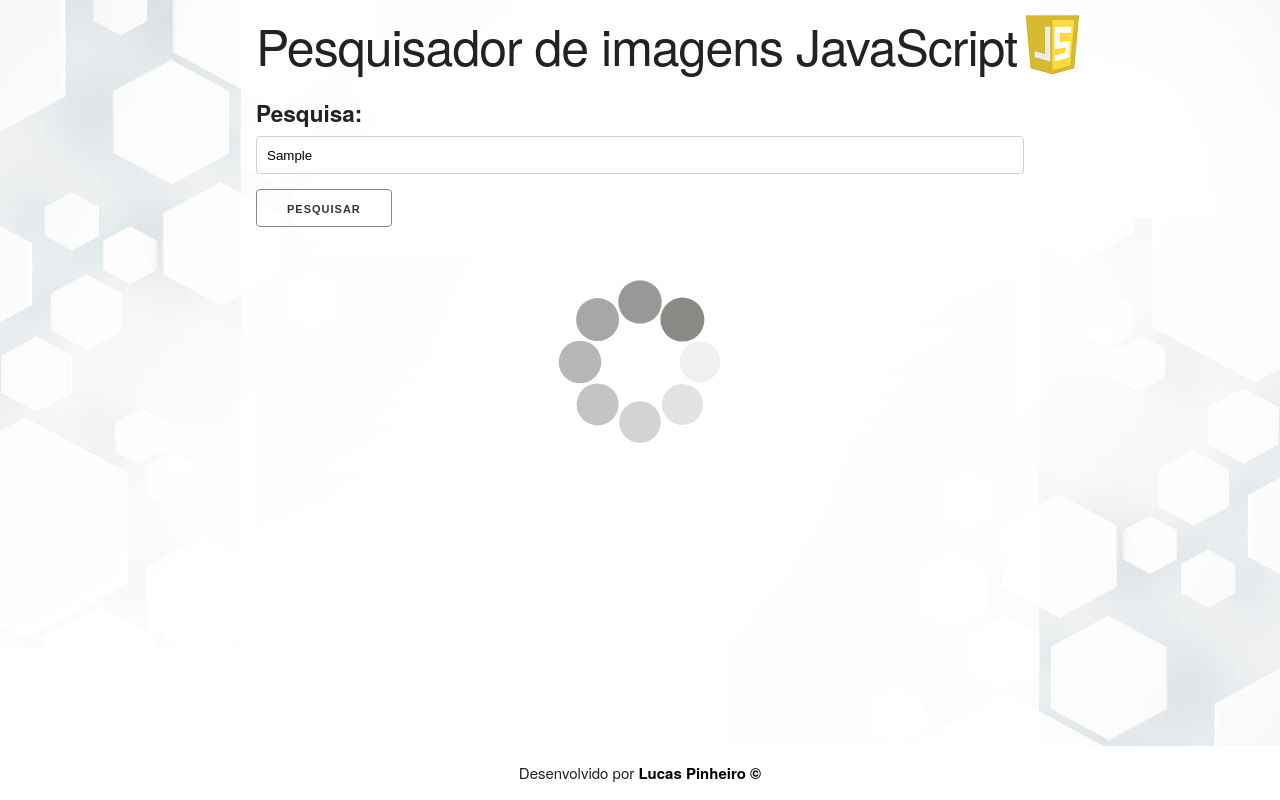
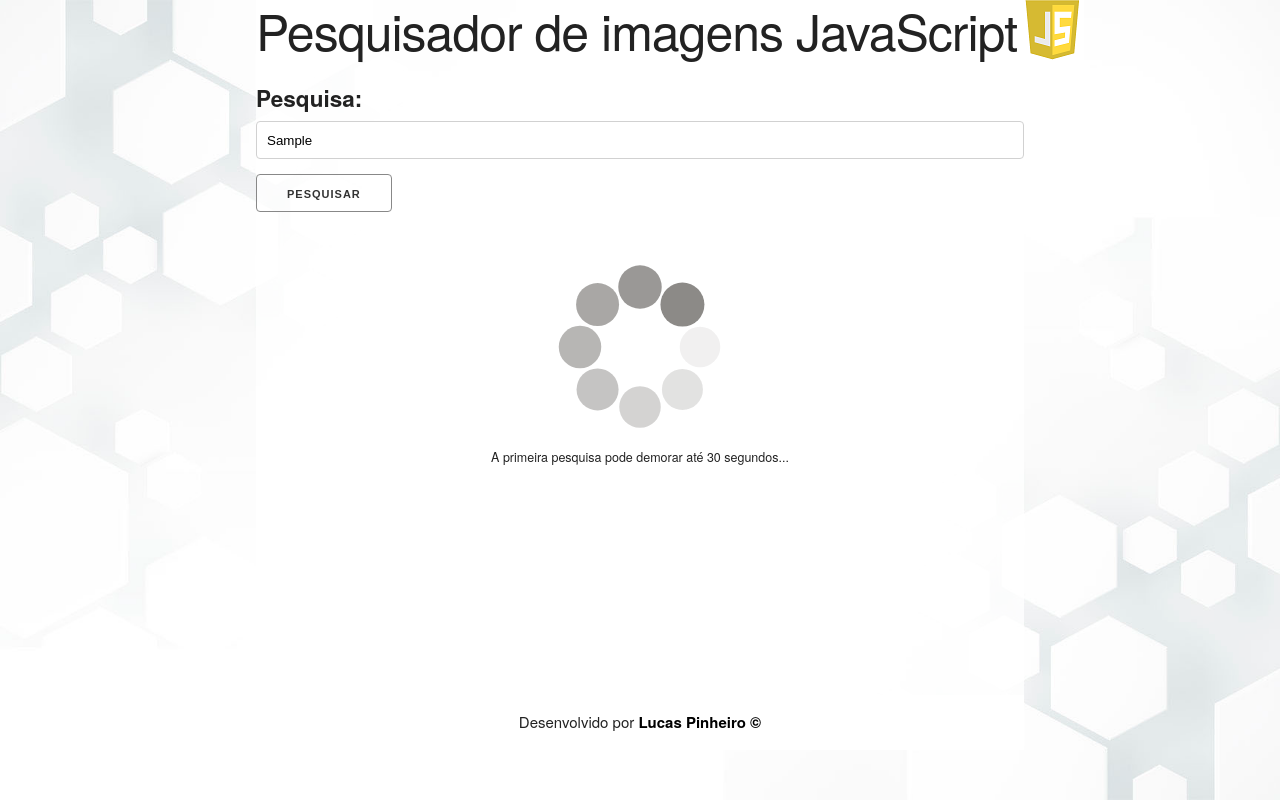
Before and after one commit to lucaspinheirogit/ImageSearchApp, a plain HTML site: page index.html in a window 1280 px wide. Both pictures are taken after typing "Sample" into the empty fields and a click on the button "PESQUISAR". Drawn offline with nearby package versions, Linux system fonts and the light colour scheme; no server answers.

Commit message:
Nenhum resultado encontrado e footer fixado de uma maneira inteligente com min-height = calc(100vh - 105px)

```diff
--- a/client.js
+++ b/client.js
@@ -1,6 +1,6 @@
 var form = document.querySelector("form");
 var input = document.querySelector("input");
-var loading = document.querySelector("#loadingImage");
+var loading = document.querySelector("#loading");
 var sectionImagens = document.querySelector(".imagens");
 
 loading.style.display = 'none';
@@ -33,8 +33,9 @@ form.addEventListener('submit', (evt) => {
 
             imagens = images;
 
-            console.log(imagens);
+            console.log(imagens.data.length);
 
+            if(imagens.data.length > 0){
                 imagens.data.forEach(imagem => {
                     var url = imagem.assets.huge_thumb.url;
                     var descricao = imagem.description;
@@ -49,6 +50,11 @@ form.addEventListener('submit', (evt) => {
 
 
                 });
+            }else{
+                sectionImagens.innerHTML = '<b>Nenhum resultado encontrado<b/>';
+            }
+
+
             loading.style.display = 'none';
         });
 });
--- a/index.html
+++ b/index.html
@@ -11,14 +11,16 @@
 </head>
 
 <body>
+    <div id="wrapper">
         <h1>Pesquisador de imagens JavaScript</h1>
         <form>
             <label style="font-size: 1.5em" for="palavra">Pesquisa:</label>
             <input class="u-full-width" type="text" id="palavra" name="palavra" placeholder="Digite uma palavra...">
             <button type="submit">Pesquisar</button>
         </form>
-    <div style="text-align: center">
-        <img id="loadingImage" src="./loading.gif">
+        <div id="loading" style="text-align: center">
+            <img src="./loading.gif">
+            <small>A primeira pesquisa pode demorar até 30 segundos...</small>
         </div>
 
         <section class="imagens">
@@ -29,7 +31,7 @@
             <span class="fechar">&times;</span>
             <img class="modal-content" id="img01">
         </div>
-
+    </div>
     <footer>
         <h6>Desenvolvido por <a href="www.google.com">Lucas Pinheiro &copy</a></h6>
     </footer>
--- a/main.css
+++ b/main.css
@@ -2,11 +2,9 @@ html{
     background-color: white;
 }
 body{
-    padding: 1em;
     width: 80%;
     margin: 0 auto;
     background-color: rgba(255, 255, 255, 0.8);
-    min-height: calc(100vh - 2em);
 }
 h1{
     text-align: center;
@@ -22,11 +20,11 @@ h6{
     margin: 0;
     padding: 1em;
 }
+#wrapper{
+    min-height: calc(100vh - 105px);
+}
 footer{
-    position: fixed;
-    bottom: 0;
-    left: 50%;
-    transform: translateX(-50%);
+    height: 55px;
     text-align: center;
     width: 100%;
     background-color: rgba(255, 255, 255, 1);
@@ -77,7 +75,7 @@ input:-webkit-autofill:focus,
 input:-webkit-autofill:active  {
     -webkit-box-shadow: 0 0 0 30px white inset !important;
 }
-img:hover{
+.imagens img:hover{
     cursor: pointer;
 }
 
@@ -122,3 +120,12 @@ img:hover{
     cursor: pointer !important;
     color: red;
 }
+#loading{
+    display: flex;
+    flex-direction: column;
+    align-items: center;
+}
+#loading img{
+    height: 200px;
+    width: 200px;
+}
```
Lines whose indentation alone changed are shown as unchanged.
